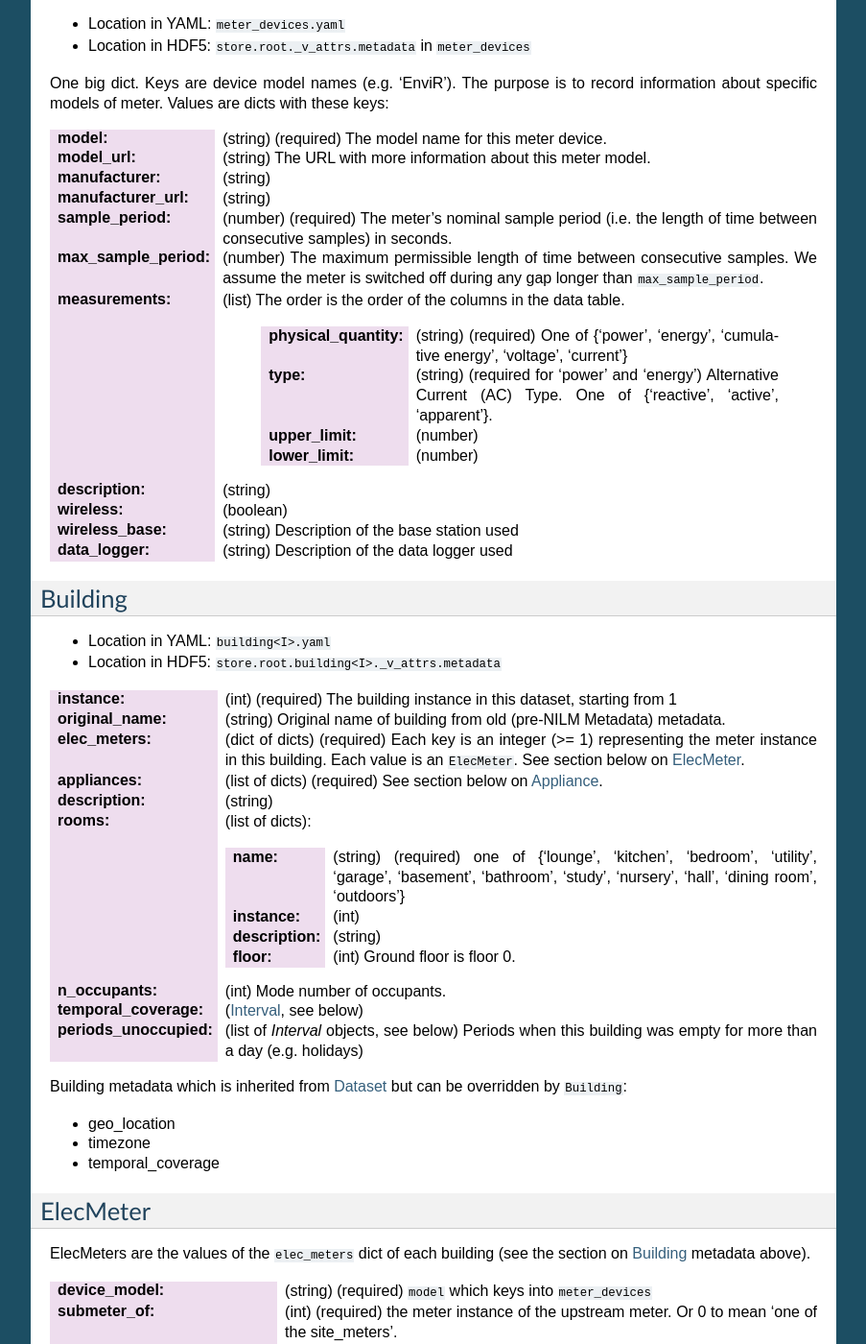
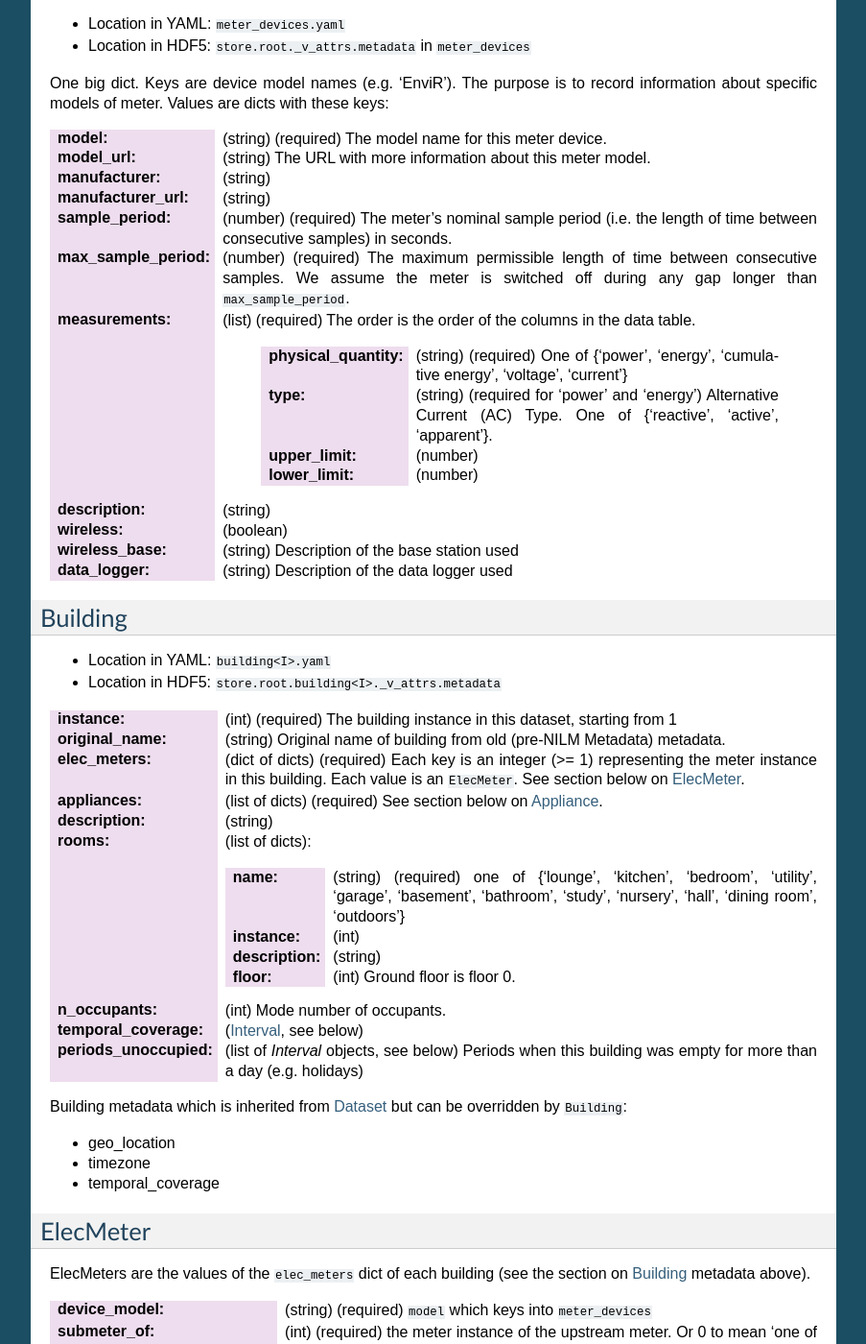
Before and after one commit to nilmtk/nilm_metadata, a Sphinx documentation site: the page built from docs/source/dataset_metadata.rst, in a window 1280 px wide and 1400 px high, scrolled down 1457 px. Shown: the whole window at 96% size, without its empty margins (198-1101 px from the left). Built offline with Sphinx 7.4.7, drawn with Linux system fonts in a browser that asks for light colours; some of the changed text lies outside the part shown.

Commit message:
specifying a few important attributes as 'required'

```diff
--- a/docs/source/dataset_metadata.rst
+++ b/docs/source/dataset_metadata.rst
@@ -112,12 +112,12 @@
 :sample_period: (number) (required) The meter's nominal sample period
                (i.e. the length of time between consecutive
                samples) in seconds.
-:max_sample_period: (number) The maximum permissible length of time
-                   between consecutive samples.  We assume the
-                   meter is switched off during any gap longer
-                   than ``max_sample_period``.
-:measurements: (list) The order is the order of the columns in the
-  data table.
+:max_sample_period: (number) (required) The maximum permissible length
+                   of time between consecutive samples.  We assume the
+                   meter is switched off during any gap longer than
+                   ``max_sample_period``.
+:measurements: (list) (required) The order is the order of the columns
+  in the data table.
 
    :physical_quantity: (string) (required) One of {'power', 'energy',
                        'cumulative energy', 'voltage', 'current'}
@@ -189,8 +189,9 @@
                              building instance here.  If left blank
                              then we assume the upstream meter is in
                              the same building as this meter.
-:site_meter: (boolean): True if this is a site meter (i.e. furthest
-             upstream meter) otherwise not required.
+:site_meter: (boolean): required and set to True if this is a site
+             meter (i.e. furthest upstream meter) otherwise not
+             required.
 
 .. _ElecMeter-room:
 
@@ -203,12 +204,12 @@
        for each building).
 :floor: (int) Not necessary if ``room`` is specified. Ground floor is 0.
 
-:data_location: (string) Path relative to root directory of
-     dataset. e.g. ``house1/channel_2.dat``. Reference
-     tables and columns within a Hierarchical
-     file e.g. ``data.h5?table=/building1/elec/meter1`` or, if
-     this metadata is stored in the same HDF file as the
-     sensor data itself then just use the key e.g. ``/building1/elec/meter1``.
+:data_location: (string) (required) Path relative to root directory of
+     dataset. e.g. ``house1/channel_2.dat``. Reference tables and
+     columns within a Hierarchical file
+     e.g. ``data.h5?table=/building1/elec/meter1`` or, if this
+     metadata is stored in the same HDF file as the sensor data itself
+     then just use the key e.g. ``/building1/elec/meter1``.
 
 :preprocessing_applied: (dict): Each key is optional and is only
    present if that preprocessing function has been run.
```
